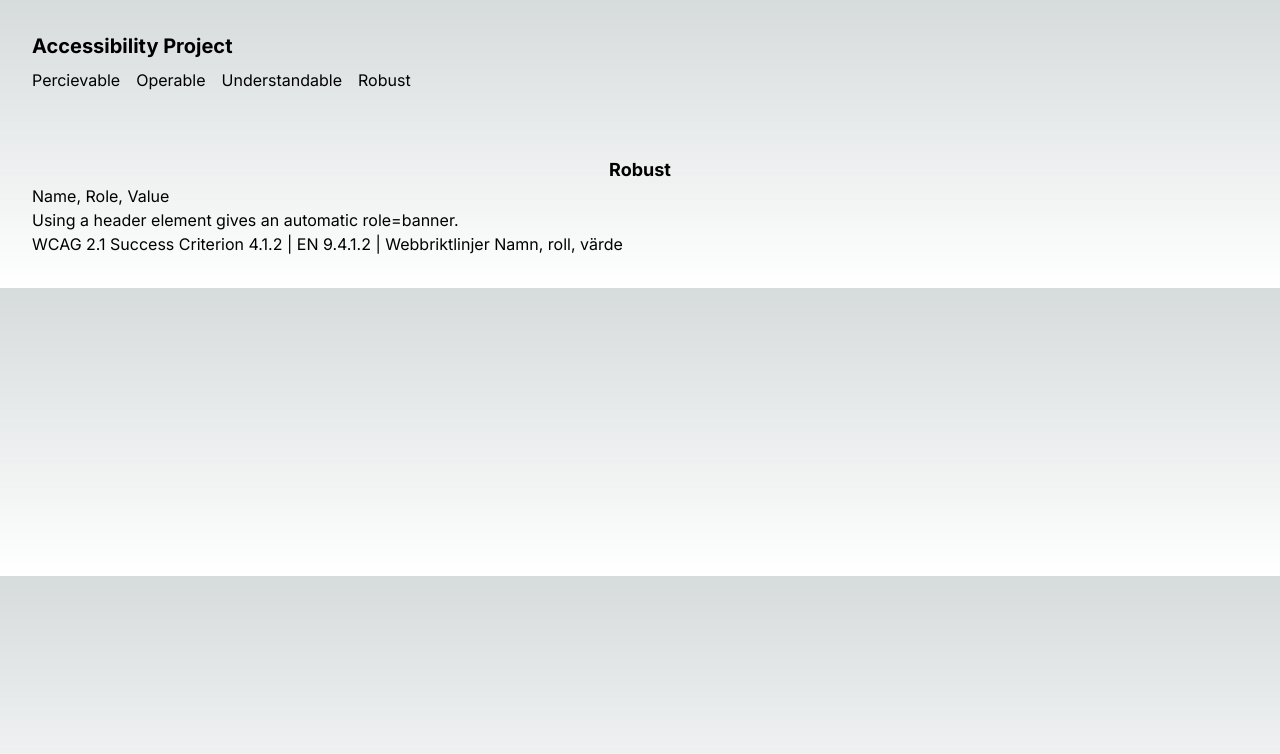
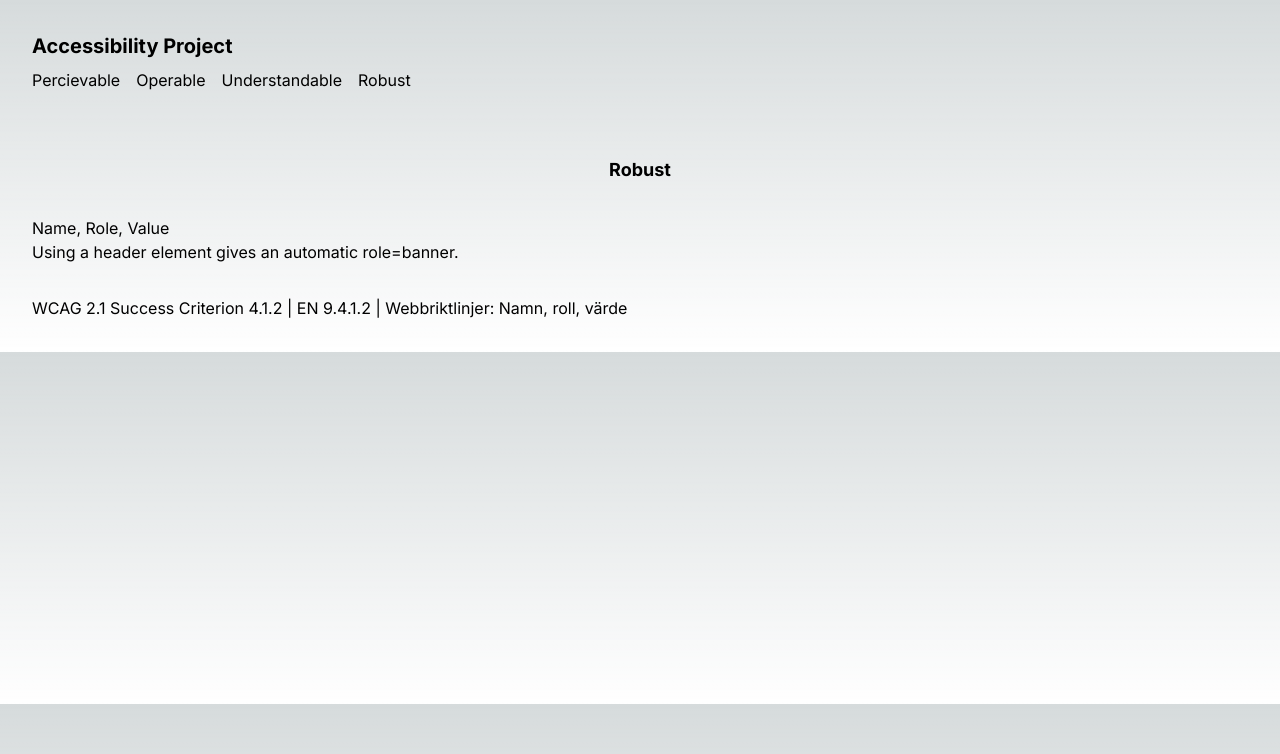
Before and after one commit to freddiekaplan-cme/accessibility, a Next.js app: page /robust in a window 1280 px wide. Shown: the top 754 px of the page. Built offline with nearby package versions, Linux system fonts and the light colour scheme.

Commit message:
Add types and components for principle page titles and content.

```diff
--- /dev/null
+++ b/app/Types.ts
@@ -0,0 +1,15 @@
+import { Url } from "next/dist/shared/lib/router/router"
+
+export interface CriteriaType {
+	criteriaTitle: string | undefined
+	text: string | undefined
+	wcag: string | undefined
+	wcagLink: Url
+	en: string | undefined
+	webb: string | undefined
+	webbLink: Url
+}
+
+export interface PrincipleTitleType {
+	title: string
+}
--- /dev/null
+++ b/app/components/Criteria.tsx
@@ -0,0 +1,33 @@
+import React from "react"
+import { CriteriaType } from "../Types"
+import Link from "next/link"
+
+const Criteria: React.FC<CriteriaType> = ({
+	criteriaTitle,
+	text,
+	wcag,
+	wcagLink,
+	en,
+	webb,
+	webbLink,
+}) => {
+	return (
+		<div className="flex flex-col p-8">
+			<article>
+				<h3>{criteriaTitle}</h3>
+				<p>{text}</p>
+				<nav className="pt-8">
+					<Link href={wcagLink}>
+						WCAG 2.1 Success Criterion {wcag}
+					</Link>{" "}
+					| EN {en} |{" "}
+					<Link href={webbLink}>
+						<span lang="sv">Webbriktlinjer: {webb}</span>
+					</Link>
+				</nav>
+			</article>
+		</div>
+	)
+}
+
+export default Criteria
--- /dev/null
+++ b/app/components/PrincipleTitle.tsx
@@ -0,0 +1,8 @@
+import React from "react"
+import { PrincipleTitleType } from "../Types"
+
+const PrincipleTitle: React.FC<PrincipleTitleType> = ({ title }) => {
+	return <h2 className="text-center text-lg font-bold pt-8">{title}</h2>
+}
+
+export default PrincipleTitle
--- /dev/null
+++ b/app/constants/Criterias.ts
@@ -0,0 +1,12 @@
+export const criteria = [
+	{
+		criteriaTitle: "Name, Role, Value",
+		wcag: "4.1.2",
+		wcagLink: "https://www.w3.org/TR/WCAG21/#name-role-value",
+		en: "9.4.1.2",
+		webb: "Namn, roll, värde",
+		webbLink:
+			"https://www.digg.se/webbriktlinjer/alla-webbriktlinjer/se-till-att-komponenter-fungerar-i-hjalpmedel",
+		text: "Using a header element gives an automatic role=banner.",
+	},
+]
--- a/app/robust/page.tsx
+++ b/app/robust/page.tsx
@@ -1,18 +1,28 @@
 import React from "react"
+import PrincipleTitle from "../components/PrincipleTitle"
+import Criteria from "../components/Criteria"
+import { criteria } from "../constants/Criterias"
 
 const page = () => {
+	const wcag412 = criteria.find((item) => item.wcag === "4.1.2")
+
+	if (!wcag412) {
+		return <div>Error loading information about WCAG 4.1.2.</div>
+	}
+
 	return (
-		<div className="flex flex-col p-8">
-			<h2 className="text-center text-lg font-bold">Robust</h2>
-			<article>
-				<h3>Name, Role, Value</h3>
-				<p>Using a header element gives an automatic role=banner.</p>
-				<p>
-					WCAG 2.1 Success Criterion 4.1.2 | EN 9.4.1.2 |{" "}
-					<span lang="sv">Webbriktlinjer Namn, roll, värde</span>
-				</p>
-			</article>
-		</div>
+		<>
+			<PrincipleTitle title="Robust" />
+			<Criteria
+				criteriaTitle={wcag412.criteriaTitle}
+				text={wcag412.text}
+				wcag={wcag412.wcag}
+				wcagLink={wcag412.wcagLink}
+				en={wcag412.en}
+				webb={wcag412.webb}
+				webbLink={wcag412.webbLink}
+			/>
+		</>
 	)
 }
 
```
